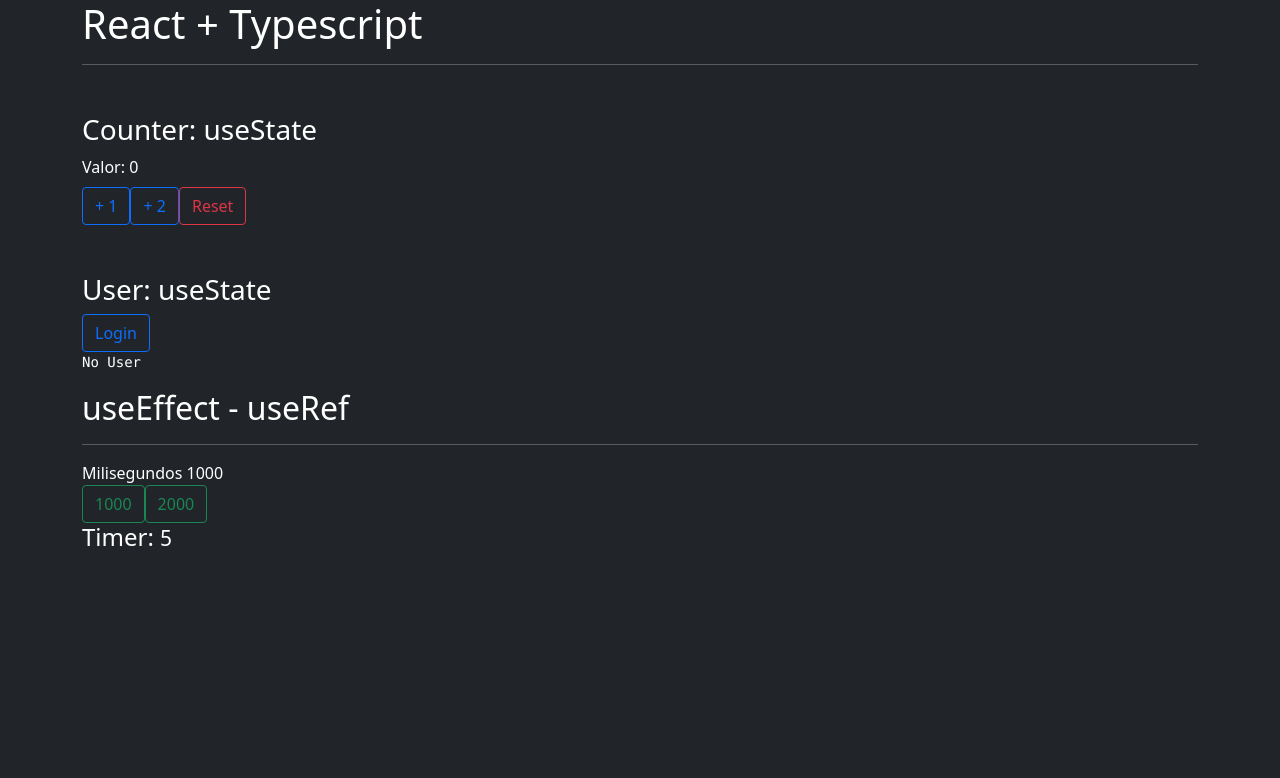
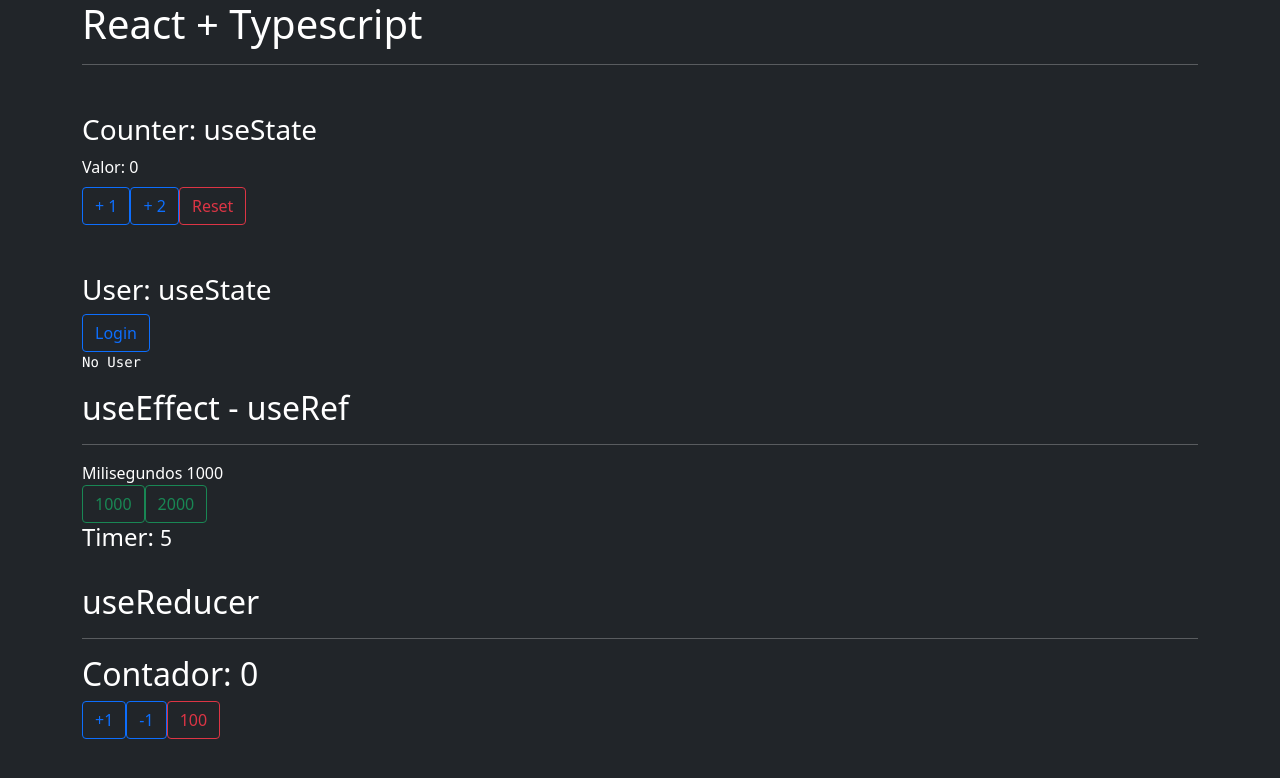
Before and after one commit to JesusCamaRay/react-typescript-yt, a React (Create React App) app: page / in a window 1280 px wide. Shown: the top 778 px of the page. Built offline with nearby package versions, Linux system fonts and the light colour scheme.

Commit message:
feature: useReducer

```diff
--- a/src/App.tsx
+++ b/src/App.tsx
@@ -1,3 +1,4 @@
+import { ContadorRed } from "./components/ContadorRed";
 import { Counter } from "./components/Counter";
 import { TimerPadre } from "./components/TimerPadre";
 import { Usuario } from "./components/Usuario";
@@ -12,6 +13,10 @@
       <h2>useEffect - useRef</h2>
       <hr/>
       <TimerPadre/>
+      <br/>
+      <h2>useReducer</h2>
+      <hr/>
+      <ContadorRed/>
     </>
   );
 }
--- /dev/null
+++ b/src/components/ContadorRed.tsx
@@ -0,0 +1,44 @@
+import React,{useReducer} from 'react'
+
+const initialState = {
+  counter:0,
+}
+
+type ActionType =
+|{type:'increment'}
+|{type: 'decrement'}
+|{type:'custom',payload:number}
+
+const counterReducer = (state: typeof initialState,action:ActionType)=>{
+  switch (action.type) {
+    case 'increment':
+      return {...state,counter: state.counter+1}
+    case 'decrement':
+      return {...state,counter: state.counter-1}
+    case 'custom':
+      return {...state,counter: action.payload}
+    default:
+      return state
+  }
+}
+
+export const ContadorRed = () => {
+  const [{counter}, dispatch] = useReducer(counterReducer, initialState)
+
+  return (
+    <div>
+      <h2>
+        Contador: {counter}
+      </h2>
+      <button className='btn btn-outline-primary' onClick={()=>dispatch({type:'increment'})}>
+        +1
+      </button>
+      <button className='btn btn-outline-primary' onClick={()=>dispatch({type:'decrement'})}>
+        -1
+      </button>
+      <button className='btn btn-outline-danger' onClick={()=>dispatch({type:'custom',payload:100})}>
+        100
+      </button>
+    </div>
+  )
+}
```
